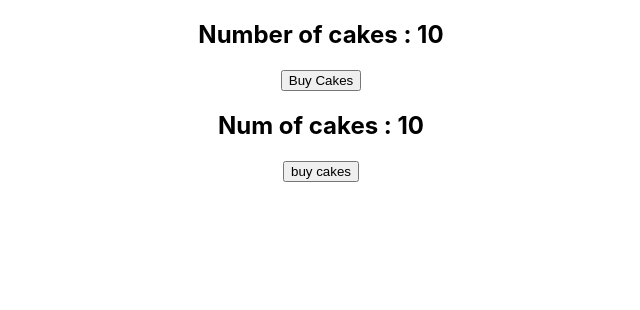
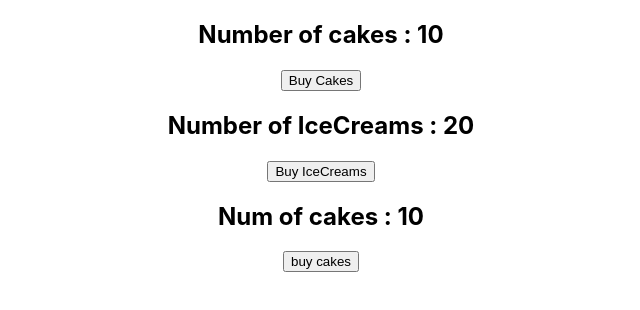
Before and after one commit to Neha-081/cakeApp_react-redux, a React (Create React App) app: page / in a window 1280 px wide. Shown: the top 310 px of the page, without its empty margins (319-959 px from the left). Built offline with nearby package versions, Linux system fonts and the light colour scheme.

Commit message:
logger and devtools

```diff
--- a/package.json
+++ b/package.json
@@ -10,6 +10,8 @@
     "react-dom": "^17.0.2",
     "react-redux": "^7.2.6",
     "react-scripts": "5.0.0",
+    "redux-devtools-extension": "^2.13.9",
+    "redux-logger": "^3.0.6",
     "web-vitals": "^2.1.3"
   },
   "scripts": {
--- a/src/App.js
+++ b/src/App.js
@@ -1,14 +1,16 @@
 import './App.css';
 import CakeContainer from './components/CakeContainer';
+import IceCreamContainer from './components/IceCreamContainer';
 import { Provider } from 'react-redux';
-import store from './redux/cake/store';
 import HooksCakeContainer from './components/HooksCakeContainer';
+import store from './redux/store';
 
 function App() {
   return (
     <Provider store={store}>
     <div className="App">
       <CakeContainer/>
+      <IceCreamContainer/>
     <HooksCakeContainer/>
     </div>
     </Provider>
--- a/src/components/CakeContainer.jsx
+++ b/src/components/CakeContainer.jsx
@@ -15,7 +15,7 @@
 
 const mapStateToProps=state=>{
     return{
-        numOfCakes:state.numOfCakes
+        numOfCakes:state.cake.numOfCakes
     }
 }
 
--- a/src/components/HooksCakeContainer.jsx
+++ b/src/components/HooksCakeContainer.jsx
@@ -3,7 +3,7 @@
 import { useDispatch } from 'react-redux'
 
 function HooksCakeContainer() {
- const numOfCakes = useSelector(state=>state.numOfCakes)
+ const numOfCakes = useSelector(state=>state.cake.numOfCakes)
  const dispatch=useDispatch()
  return (
         <div>
--- /dev/null
+++ b/src/components/IceCreamContainer.jsx
@@ -0,0 +1,28 @@
+import React from 'react'
+import { buyIceCream } from '../redux'
+import { connect } from 'react-redux'
+
+function IceCreamContainer(props) {
+    return (
+        <div>
+            {/* using mapStateToProps */}
+            <h2>Number of IceCreams : {props.numOfIceCreams}</h2>
+            {/* using mapDispatchToProps */}
+            <button onClick={props.buyIceCream}>Buy IceCreams</button>
+        </div>
+    )
+}
+
+const mapStateToProps=state=>{
+    return{
+        numOfIceCreams:state.iceCream.numOfIceCreams
+    }
+}
+
+const mapDispatchToProps=dispatch=>{
+    return{
+        buyIceCream:()=>dispatch(buyIceCream())
+    }
+}
+
+export default connect(mapStateToProps,mapDispatchToProps)(IceCreamContainer)
--- a/src/redux/cake/store.js
+++ /dev/null
@@ -1,6 +0,0 @@
-import {createStore} from 'redux';
-import cakeReducer from './cakeReducer';
-
-const store=createStore(cakeReducer)
-
-export default store;
--- /dev/null
+++ b/src/redux/iceCream/iceCreamReducer.js
@@ -0,0 +1,19 @@
+import { BUY_ICECREAM } from "./iceCreamTypes";
+
+const initialState={
+    numOfIceCreams:20
+}
+
+const iceCreamReducer=(state=initialState,action)=>{
+    switch(action.type){
+        case BUY_ICECREAM:return{
+            ...state,
+            numOfIceCreams:state.numOfIceCreams-1
+
+        }
+        default:return state
+    }
+
+}
+
+export default iceCreamReducer
--- /dev/null
+++ b/src/redux/iceCream/iceCreamTypes.js
@@ -0,0 +1 @@
+export const BUY_ICECREAM='BUY_ICECREAM'
--- /dev/null
+++ b/src/redux/iceCream/icecReamActions.js
@@ -0,0 +1,7 @@
+import { BUY_ICECREAM } from "./iceCreamTypes"
+
+export const buyIceCream=()=>{
+    return{
+        type:BUY_ICECREAM
+    }
+}
--- a/src/redux/index.js
+++ b/src/redux/index.js
@@ -1 +1,2 @@
 export {buyCake} from './cake/cakeActions'
+export {buyIceCream} from './iceCream/icecReamActions'
--- /dev/null
+++ b/src/redux/rootReducer.js
@@ -0,0 +1,11 @@
+import {combineReducers} from 'redux'
+import cakeReducer from './cake/cakeReducer'
+import iceCreamReducer from './iceCream/iceCreamReducer'
+
+const rootReducer=combineReducers({
+    cake:cakeReducer,
+    iceCream:iceCreamReducer
+
+})
+
+export default rootReducer
--- /dev/null
+++ b/src/redux/store.js
@@ -0,0 +1,8 @@
+import {createStore,applyMiddleware} from 'redux';
+import { composeWithDevTools } from 'redux-devtools-extension';
+import rootReducer from './rootReducer';
+import logger from 'redux-logger';
+
+const store=createStore(rootReducer,composeWithDevTools(applyMiddleware(logger)))
+
+export default store;
```
Also changed, not shown: 1 other file (tests, documents, lock files or other folders).
